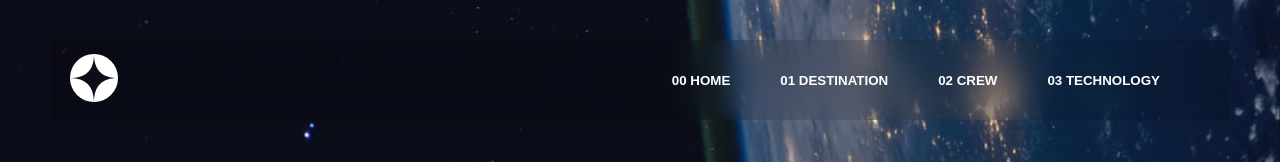
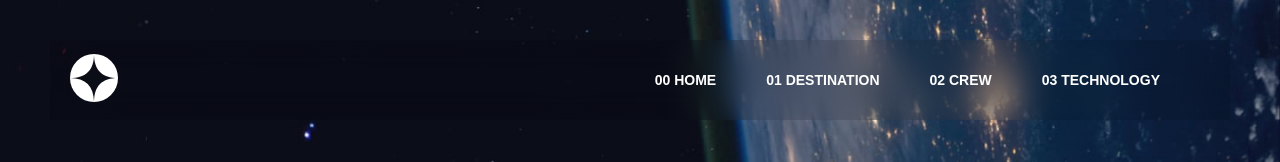
Before and after one commit to PrivDDOS/Angular-Space-Tourist, an Angular app: page / in a window 1280 px wide. Shown: the top 162 px of the page. Built offline with nearby package versions, Linux system fonts and the light colour scheme.

Commit message:
Changing the font size of the nav-right

```diff
--- a/src/app/components/home-page/home-page.css
+++ b/src/app/components/home-page/home-page.css
@@ -71,6 +71,10 @@ html, body {
 
 .nav-right .btn:hover::after {
     width: 100%;
+}
+
+.nav-right .btn-text {
+    font-size: 14px;
 }
 
 #content-container {
--- a/src/app/components/home-page/home-page.html
+++ b/src/app/components/home-page/home-page.html
@@ -14,7 +14,7 @@
                 <nav class="nav-right unactive">
 
                     <button
-                    routerLink=""
+                    routerLink="/"
                     type="button"
                     class="btn"
                     >
@@ -64,4 +64,4 @@
 
         </main>
 
-    </div>
+</div>
```
